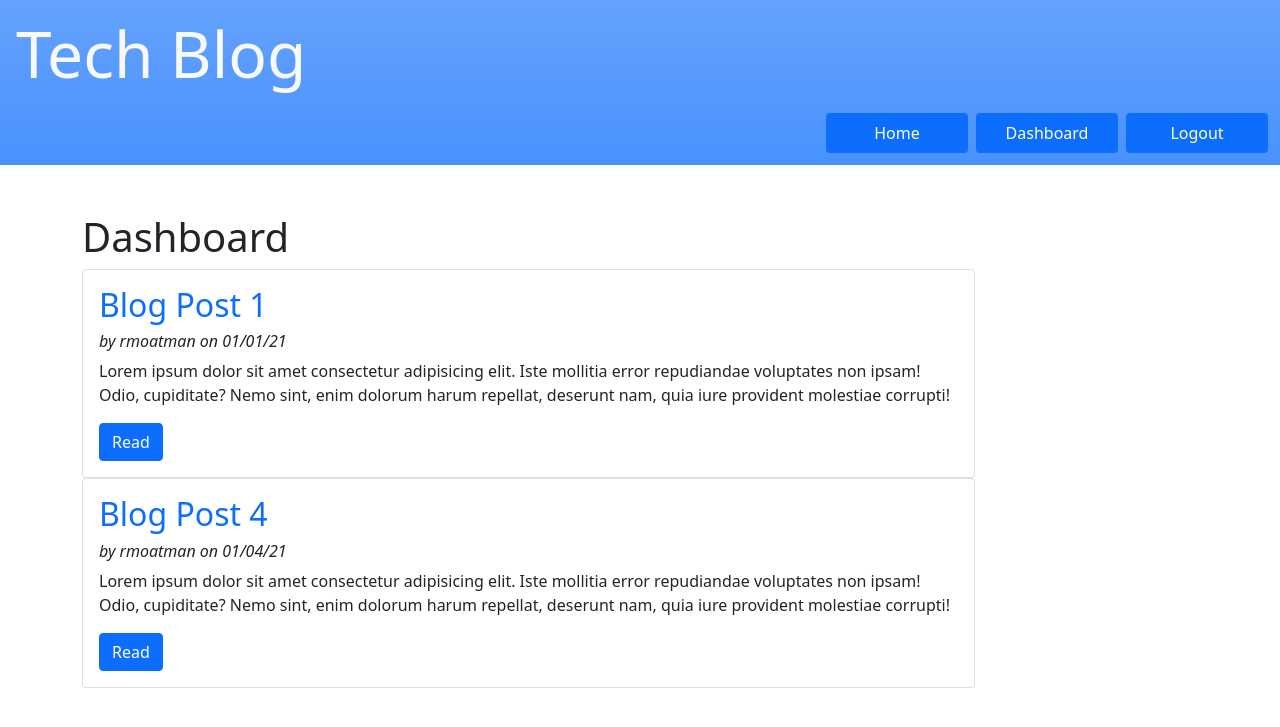
After one commit to rmoatman/MVC_Tech_Blog, a Node server app: page /dashboard in a window 1280 px wide. The commit adds this page. Shown: the top 727 px of the page. Run offline with Node 20, Linux system fonts and the light colour scheme; a user stored in the database is signed in; data comes from the database, SQL or seed files in the repository; some libraries are stand-ins or nearby versions.

Commit message:
Added dashboard

```diff
--- a/controllers/home-routes.js
+++ b/controllers/home-routes.js
@@ -126,6 +126,42 @@ router.post('/comment', withAuth, async (req, res) => {
 
 });
 
+// Case: /dashboard.
+router.get('/dashboard', withAuth, async (req, res) => {
+  console.log("req.session.logged)in");
+  console.log(req.session.user_id);
+  try {
+
+   const blogData = await Blog.findAll({
+     where: { username_id: req.session.user_id },
+
+      attributes: [
+       'id',
+       'date',
+       'title',
+       'content'
+     ],
+
+     include: [
+       {model: User, attributes: [ 'id', 'username']},
+     ]
+  });
+
+   const blogs = blogData.map((blog) => blog.get({ plain: true }));
+   console.log("Blogs data");
+   console.log(blogs);
+   res.render('dashboard', {
+     blogs,
+     logged_in: req.session.logged_in,
+
+   });
+   console.log(req.session.logged_in);
+
+ } catch (err) {
+   res.status(503).json(err);
+ }
+}); // end Case: /.
+
 
 
 
--- a/public/js/login.js
+++ b/public/js/login.js
@@ -18,11 +18,11 @@ const loginFormHandler = async (event) => {
 
     // If user exists, sign them in and redirect to homepage (home-Routes)
     if (response.ok) {
-      prompt("Please press enter to continue");
+      alert("Please be respectful to others on this site.");
       window.location.replace('/');
 
     } else {
-        alert('Failed to log in');
+        alert('Incorrect Username or Password.  Try again.');
     }
   }
 };
@@ -49,7 +49,7 @@ const signupFormHandler = async (event) => {
     if (response.ok) {
       document.location.replace('/');
     } else {
-      alert('Failed to sign up.');
+      alert('Failed to sign up.  Please try again.');
     }
   }
 };
--- /dev/null
+++ b/public/js/navigation.js
@@ -0,0 +1,24 @@
+const homeFormHandler = (event) => {
+    // Stop the browser from submitting the form
+    console.log("homeFormHandler");
+    console.log("Redirecting to homepage");
+    window.location.replace("/");
+};
+
+  // Listens for Home button to be selected
+  document
+    .querySelector('#home-button')
+    .addEventListener('click', homeFormHandler);
+
+
+const dashboardFormHandler = (event) => {
+    // Stop the browser from submitting the form
+    console.log("dashboardFormHandler");
+    console.log("Redirecting to dashboard");
+    window.location.replace("/dashboard");
+};
+
+    // Listens for Home button to be selected
+    document
+    .querySelector('#dashboard-button')
+    .addEventListener('click', dashboardFormHandler);
--- a/seeds/blogData.json
+++ b/seeds/blogData.json
@@ -33,5 +33,12 @@
     "title": "Blog Post 5",
     "content": "Lorem ipsum dolor sit amet consectetur adipisicing elit. Iste mollitia error repudiandae voluptates non ipsam! Odio, cupiditate? Nemo sint, enim dolorum harum repellat, deserunt nam, quia iure provident molestiae corrupti!",
     "username_id": "4"
+  },
+
+  {
+    "date": "01/08/21",
+    "title": "Blog Post 6",
+    "content": "Lorem ipsum dolor sit amet consectetur adipisicing elit. Iste mollitia error repudiandae voluptates non ipsam! Odio, cupiditate? Nemo sint, enim dolorum harum repellat, deserunt nam, quia iure provident molestiae corrupti!",
+    "username_id": "4"
   }
 ]
--- /dev/null
+++ b/views/dashboard.handlebars
@@ -0,0 +1,13 @@
+{{!-- This is the {{body}} homepage that appears after users successfully log in --}}
+<h1>Dashboard</h1>
+
+{{#each blogs as |blog| }}
+<div class="card" style="width: 80%;">
+  <div class="card-body">
+    <h2 class="card-title text-primary">{{blog.title}}</h2>
+    <h6 class="fst-italic">by {{user.username}} on {{blog.date}}</h6>
+    <p class="card-text text-dark">{{blog.content}}</p>
+    <a href="/postpage/{{blog.id}}" class="btn btn-primary">Read</a>
+  </div>
+</div>
+{{/each}}
--- a/views/layouts/main.handlebars
+++ b/views/layouts/main.handlebars
@@ -17,17 +17,18 @@
 
   <ul class="nav nav-pills justify-content-end">
     {{#if logged_in}}
-    <li class="nav-item p-1" style="width: 150px">
+    <li class="nav-item p-1" id="home-button" style="width: 150px">
       <a class="nav-link active btn" id="home" aria-current="page" href="#" >Home</a>
     </li>
 
-    <li class="nav-item p-1" style="width: 150px">
+    <li class="nav-item p-1"  id="dashboard-button" style="width: 150px">
       <a class="nav-link active btn" id="dashboard" aria-current="page" href="#" >Dashboard</a>
     </li>
 
     <li class="nav-item p-1" style="width: 150px">
       <a class="nav-link active btn" id="logout" aria-current="page" href="#" >Logout</a>
     </li>
+    <script src="/js/navigation.js"></script>
     {{/if}}
 
   </ul>
--- a/views/login.handlebars
+++ b/views/login.handlebars
@@ -1,5 +1,5 @@
 <h2>Welcome!  Please sign-in to continue.</h2>
-<h3>(For review purposes, use user@email.com  123456)</h3>
+<h4 class="fst-italic">(For review purposes, use user@email.com  123456)</h4>
 <div class="row align-items-center g-lg-5 py-5">
    <div class="col-md-10 mx-auto col-lg-5">
 
```
